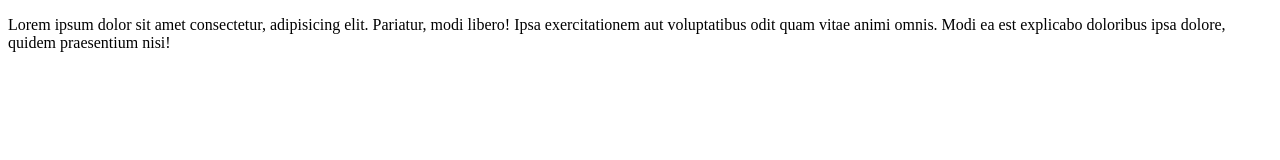
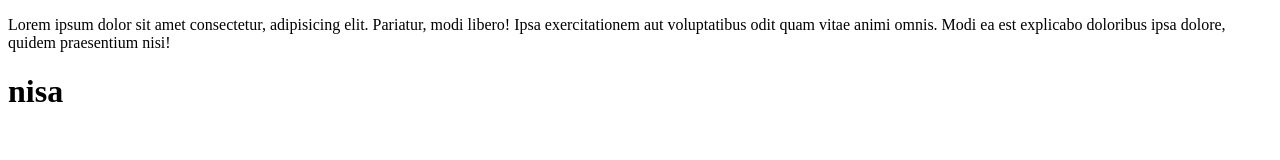
Before and after one commit to jannatul100/first-project-, a plain HTML site: page index.html in a window 1280 px wide. Drawn offline with Linux system fonts and the light colour scheme.

Commit message:
Update index.html

```diff
--- a/index.html
+++ b/index.html
@@ -7,5 +7,6 @@
 </head>
 <body>
     <P>Lorem ipsum dolor sit amet consectetur, adipisicing elit. Pariatur, modi libero! Ipsa exercitationem aut voluptatibus odit quam vitae animi omnis. Modi ea est explicabo doloribus ipsa dolore, quidem praesentium nisi!</P>
+    <h1>nisa</h1>
 </body>
 </html>
```
